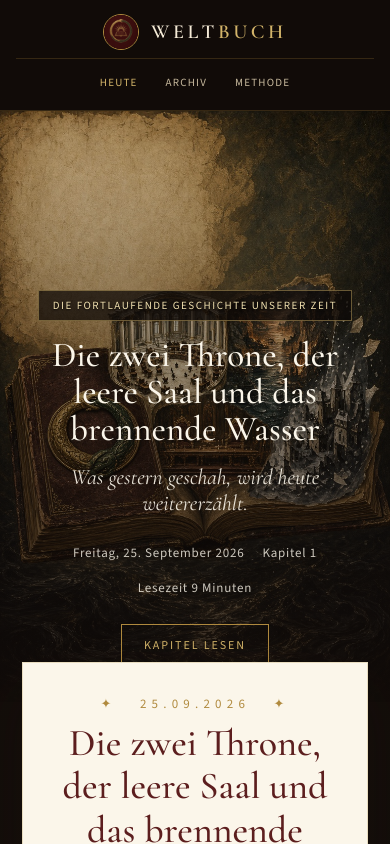
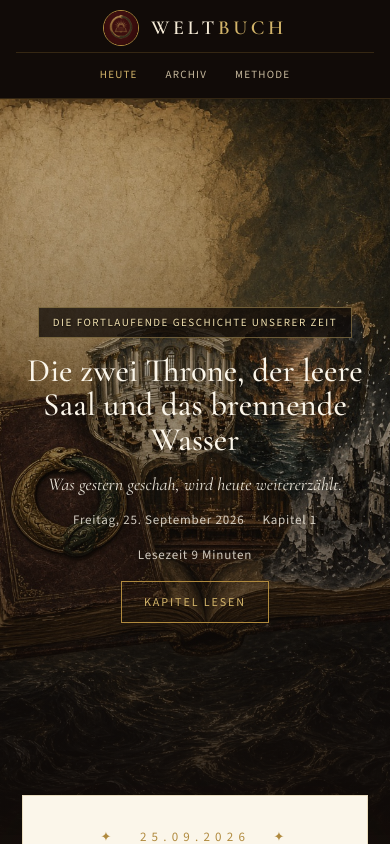
Before and after one commit to DaMaddin13/weltbuch, a Next.js app: page / in a window 390 px wide. Shown: the top 844 px of the page. Built offline with nearby package versions, Linux system fonts and the light colour scheme.

Commit message:
Mobile polish: hero CTA, thread cards, chapter content from zip

```diff
--- a/app/globals.css
+++ b/app/globals.css
@@ -48,7 +48,7 @@ a { color: inherit; }
 
 .hero {
   position: relative;
-  min-height: 78vh;
+  min-height: calc(100svh - 72px);
   display: grid;
   place-items: end center;
   overflow: hidden;
@@ -182,18 +182,24 @@ a { color: inherit; }
   margin-bottom: 12px;
 }
 .thread {
-  padding: 10px 0;
+  display: flex;
+  flex-direction: column;
+  align-items: flex-start;
+  padding: 12px 0;
   border-top: 1px solid rgba(176,138,62,0.18);
   font-size: 14px; line-height: 1.4;
 }
 .thread:first-of-type { border-top: 0; padding-top: 0; }
 .thread b { display: block; color: #fff; font-weight: 600; margin-bottom: 3px; }
 .thread span { opacity: 0.75; font-size: 12px; letter-spacing: 0.04em; text-transform: uppercase; }
+.thread .summary { margin: 0 0 8px; }
 .pill {
-  display: inline-block; margin-top: 6px;
+  display: block;
+  width: fit-content;
+  margin-top: 0;
   font-size: 11px; letter-spacing: 0.08em; text-transform: uppercase;
   color: var(--gold-lite); border: 1px solid rgba(176,138,62,0.4);
-  padding: 2px 7px;
+  padding: 3px 8px;
 }
 
 .section-title {
@@ -305,21 +311,26 @@ footer {
   .topbar {
     flex-direction: column;
     align-items: stretch;
-    padding: 10px 16px 8px;
+    padding: 8px 16px 6px;
     gap: 0;
   }
-  .brand { justify-content: center; padding: 4px 0 8px; }
+  .brand { justify-content: center; padding: 2px 0 6px; }
   .brand .name { font-size: 20px; }
   .topbar nav {
     justify-content: center;
     width: 100%;
     gap: 4px;
     border-top: 1px solid rgba(176,138,62,0.22);
-    padding: 8px 0 4px;
+    padding: 6px 0 2px;
   }
   .topbar nav a { padding: 8px 12px; font-size: 11px; }
-  .hero { min-height: 70vh; }
-  .hero-copy { padding: 0 18px 36px; }
-  .hero h1 { font-size: clamp(30px, 9vw, 46px); }
+  .hero {
+    min-height: calc(100svh - 108px);
+    place-items: center;
+  }
+  .hero-copy { padding: 28px 18px 32px; }
+  .hero h1 { font-size: clamp(28px, 8.4vw, 42px); }
+  .hero p.lede { font-size: 18px; margin-bottom: 16px; }
   .kicker { font-size: 11px; letter-spacing: 0.14em; max-width: 92%; }
+  .cta { margin-top: 18px; }
 }
--- a/components/ChapterView.tsx
+++ b/components/ChapterView.tsx
@@ -53,7 +53,7 @@ export function ChapterView({
                 <div className="thread" key={t.id}>
                   <span>{t.since}</span>
                   <b>{t.title}</b>
-                  {t.summary}
+                  <div className="summary">{t.summary}</div>
                   <div className="pill">{t.status}</div>
                 </div>
               ))}
--- a/content/chapters/2026-09-25.json
+++ b/content/chapters/2026-09-25.json
@@ -83,75 +83,93 @@
     },
     {
       "id": "q2",
-      "text": "New York Times, Gästeliste des Staatsdiners (Bezos, Musk, Huang, Altman, Cook)."
+      "text": "New York Times, Gästeliste des Staatsdiners (Bezos, Musk, Huang, Altman, Cook).",
+      "url": "https://www.nytimes.com/2026/09/24/us/politics/full-guest-list-trump-state-dinner-xi.html"
     },
     {
       "id": "q3",
-      "text": "Nhan Dan / Xinhua, 25. Sept. 2026: Xi fordert Umsetzung strategischer Stabilität."
+      "text": "Nhan Dan / Xinhua, 25. Sept. 2026: Xi fordert Umsetzung strategischer Stabilität.",
+      "url": "https://en.nhandan.vn/world-news-in-brief-september-25-post167014.html"
     },
     {
       "id": "q4",
-      "text": "The Vindicator, 25. Sept. 2026: Thukydides-Falle, Taiwan, KI; Zeremonie statt Substanz."
+      "text": "The Vindicator, 25. Sept. 2026: Thukydides-Falle, Taiwan, KI; Zeremonie statt Substanz.",
+      "url": "https://www.vindy.com/news/national-news/2026/09/nation-and-world-at-a-glance-for-september-25/"
     },
     {
       "id": "q5",
-      "text": "WORLD Radio / Vindicator: Richter stellt Zugang für zuvor ausgesperrte Medien wieder her."
+      "text": "WORLD Radio / Vindicator: Richter stellt Zugang für zuvor ausgesperrte Medien wieder her.",
+      "url": "https://wng.org/podcasts/friday-morning-news-september-25-2026-1790279932"
     },
     {
       "id": "q6",
-      "text": "Business Standard, 25. Sept. 2026: Netanyahu vor der UN, Walkouts, Verteidigung des Gaza-Kriegs."
+      "text": "Business Standard, 25. Sept. 2026: Netanyahu vor der UN, Walkouts, Verteidigung des Gaza-Kriegs.",
+      "url": "https://www.business-standard.com/world-news"
     },
     {
       "id": "q7",
-      "text": "Euronews-Bulletin, 25. Sept. 2026: Delegationen verlassen den Saal."
+      "text": "Euronews-Bulletin, 25. Sept. 2026: Delegationen verlassen den Saal.",
+      "url": "https://www.youtube.com/watch?v=QrsVevHZPAk"
     },
     {
       "id": "q8",
-      "text": "SCMP / Dawn: Proteste in New York, Festnahmen, Rede gegen Kritiker."
+      "text": "SCMP / Dawn: Proteste in New York, Festnahmen, Rede gegen Kritiker.",
+      "url": "https://www.dawn.com/newspaper/back-page/2026-09-25"
     },
     {
       "id": "q9",
-      "text": "WORLD Radio: Pezeshkian, keine Nuklearwaffe laut Khamenei."
+      "text": "WORLD Radio: Pezeshkian, keine Nuklearwaffe laut Khamenei.",
+      "url": "https://wng.org/podcasts/friday-morning-news-september-25-2026-1790279932"
     },
     {
       "id": "q10",
-      "text": "NYT / Le Monde: Sieben-Tage-Plan, Hormuz; EU-Dieselrekorde."
+      "text": "NYT / Le Monde: Sieben-Tage-Plan, Hormuz; EU-Dieselrekorde.",
+      "url": "https://www.nytimes.com/section/world/middleeast"
     },
     {
       "id": "q11",
-      "text": "Dawn, 25. Sept. 2026: Saudi-Abwehr fängt sechs Huthi-Raketen ab."
+      "text": "Dawn, 25. Sept. 2026: Saudi-Abwehr fängt sechs Huthi-Raketen ab.",
+      "url": "https://www.dawn.com/newspaper/back-page/2026-09-25"
     },
     {
       "id": "q12",
-      "text": "SCMP / NYT: Frankreich schützt Energieanlagen in Yanbu."
+      "text": "SCMP / NYT: Frankreich schützt Energieanlagen in Yanbu.",
+      "url": "https://www.scmp.com/news/world/middle-east"
     },
     {
       "id": "q13",
-      "text": "Euronews / Wikipedia Current Events: russische Angriffe, Tote in der Ukraine."
+      "text": "Euronews / Wikipedia Current Events: russische Angriffe, Tote in der Ukraine.",
+      "url": "https://en.wikipedia.org/wiki/Portal:Current_events/2026_September_25"
     },
     {
       "id": "q14",
-      "text": "New York Times, 25. Sept. 2026: Zerstörung ukrainischer Buchbestände."
+      "text": "New York Times, 25. Sept. 2026: Zerstörung ukrainischer Buchbestände.",
+      "url": "https://www.nytimes.com/section/world"
     },
     {
       "id": "q15",
-      "text": "Euronews: dänischer Geheimdienst, G20-Einladung an Putin, Zelenskyj zu Patriot-Lizenz."
+      "text": "Euronews: dänischer Geheimdienst, G20-Einladung an Putin, Zelenskyj zu Patriot-Lizenz.",
+      "url": "https://www.youtube.com/watch?v=Wmn2MJMUjBs"
     },
     {
       "id": "q16",
-      "text": "Le Monde / France24: Beginn der Frankreich-Reise Leos XIV."
+      "text": "Le Monde / France24: Beginn der Frankreich-Reise Leos XIV.",
+      "url": "https://www.lemonde.fr/en/archives-du-monde/25-09-2026/"
     },
     {
       "id": "q17",
-      "text": "Liveblogs: Macron empfängt den Papst am Élysée."
+      "text": "Liveblogs: Macron empfängt den Papst am Élysée.",
+      "url": "https://www.france24.com"
     },
     {
       "id": "q18",
-      "text": "Wikipedia Current Events, 25. Sept. 2026: Lucca, Pakistan/Afghanistan, Veloso-Begnadigung."
+      "text": "Wikipedia Current Events, 25. Sept. 2026: Lucca, Pakistan/Afghanistan, Veloso-Begnadigung.",
+      "url": "https://en.wikipedia.org/wiki/Portal:Current_events/2026_September_25"
     },
     {
       "id": "q19",
-      "text": "Business Standard: US-Anleiherenditen, 30-Jahr auf höchstem Stand seit 2004."
+      "text": "Business Standard: US-Anleiherenditen, 30-Jahr auf höchstem Stand seit 2004.",
+      "url": "https://www.business-standard.com/world-news"
     }
   ],
   "yesterday": {
```
